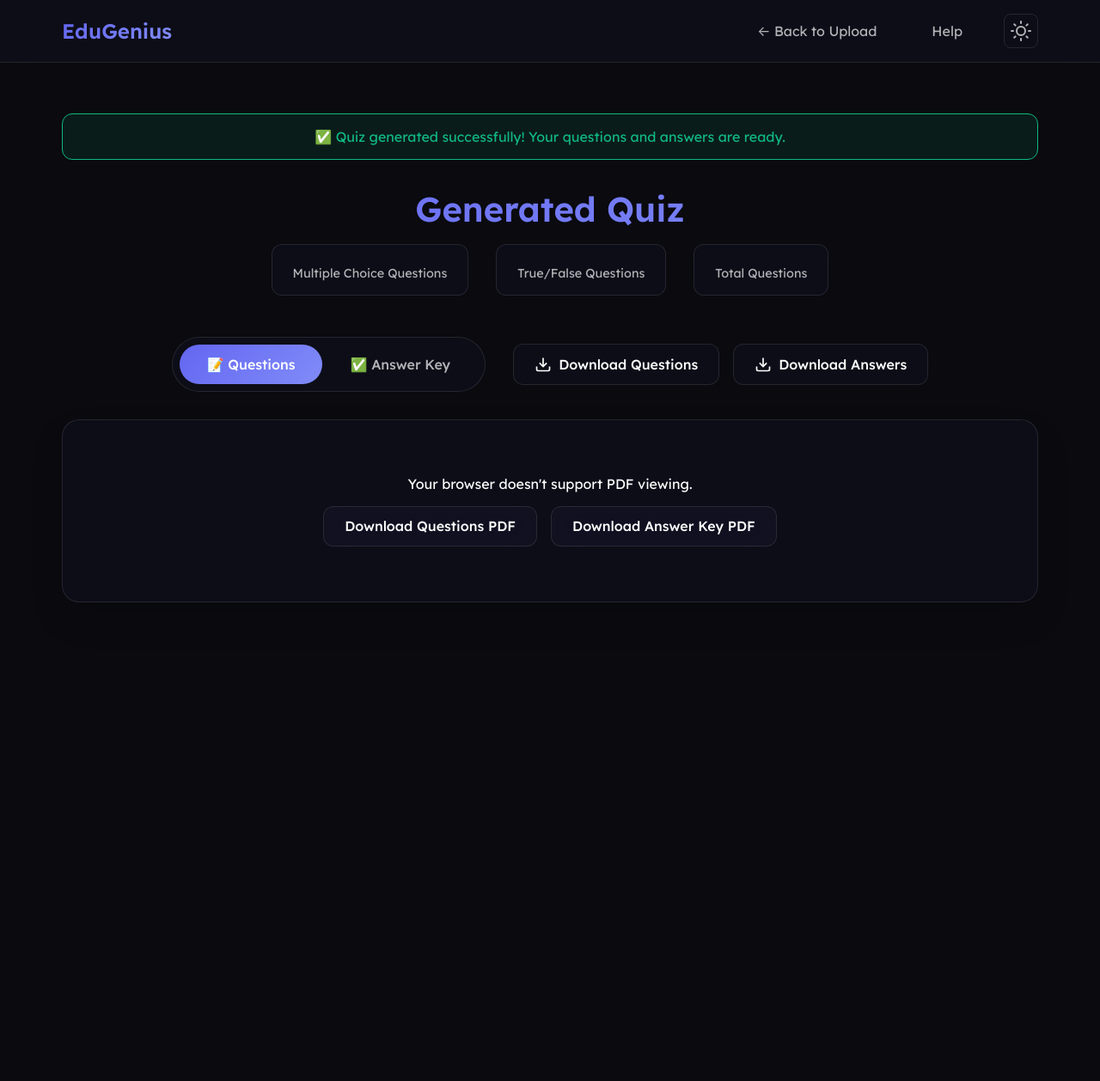
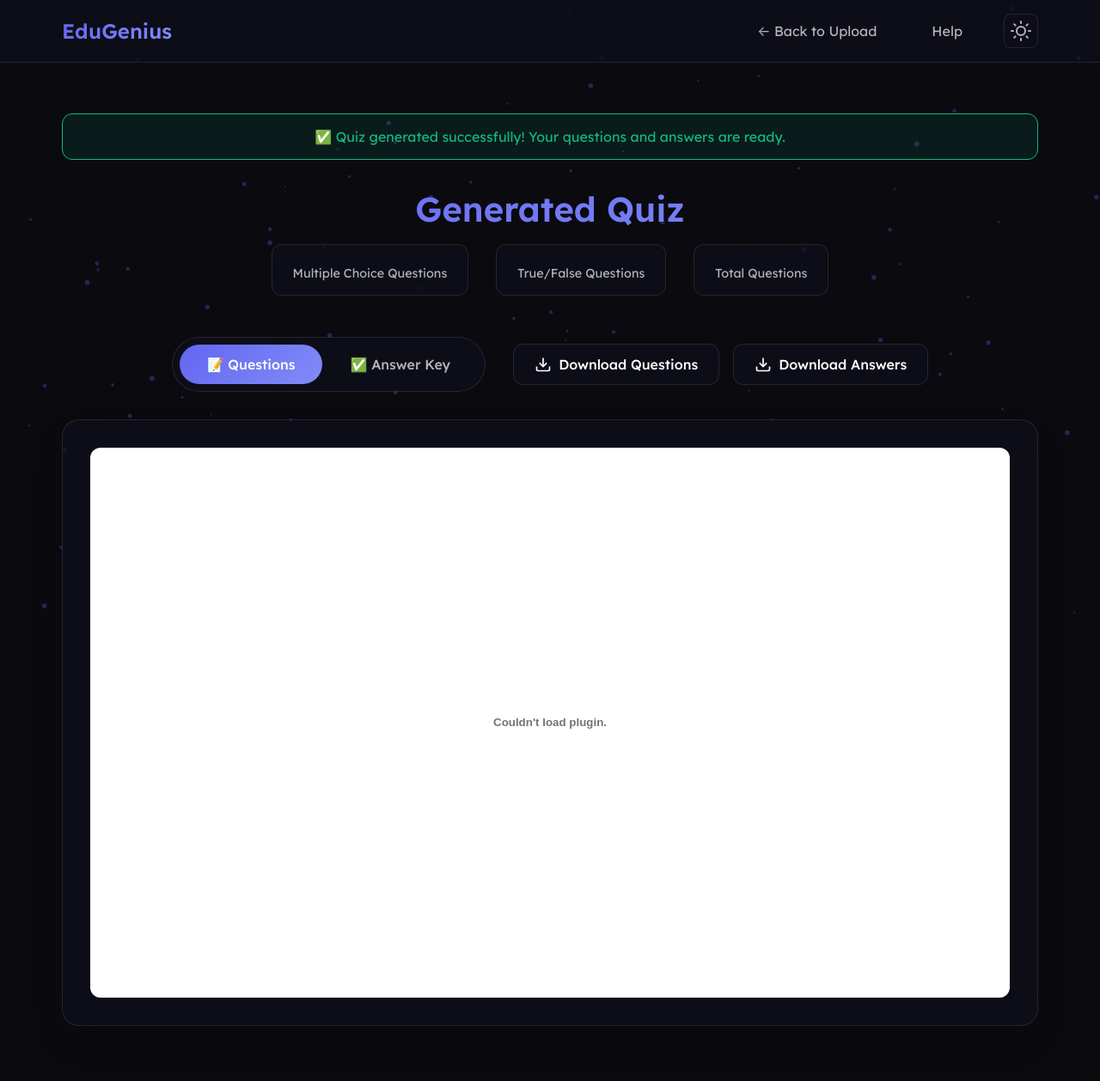
Before and after one commit to PranavJa1n/EduGenius, a Flask app: template templates/result.html in a window 1280 px wide. Shown: the whole page at 86% size. Before the commit the page ends 701 px from the top, so only its background shows below. Run offline with Flask 3, Linux system fonts and the light colour scheme; the template is opened without the code that fills it, so the values that code supplies are empty.

Commit message:
improved result.html

```diff
--- a/templates/result.html
+++ b/templates/result.html
@@ -42,6 +42,19 @@
             background: var(--primary-bg);
             color: var(--text-primary);
             min-height: 100vh;
+            position: relative;
+            overflow-x: hidden;
+        }
+
+        /* Background Canvas */
+        #background-canvas {
+            position: fixed;
+            top: 0;
+            left: 0;
+            width: 100%;
+            height: 100%;
+            z-index: -1;
+            pointer-events: none;
         }
 
         /* Header */
@@ -334,6 +347,9 @@
 </head>
 
 <body>
+    <!-- Background Canvas for 3D Particle Effect -->
+    <canvas id="background-canvas"></canvas>
+
     <header>
         <nav>
             <div class="logo">EduGenius</div>
@@ -491,22 +507,101 @@
             questionsToggle.addEventListener('click', showQuestions);
             answersToggle.addEventListener('click', showAnswers);
 
-            // Check if PDF embed is supported
-            const testEmbed = document.createElement('embed');
-            testEmbed.src = 'data:application/pdf;base64,';
-            testEmbed.type = 'application/pdf';
-            testEmbed.style.display = 'none';
-            document.body.appendChild(testEmbed);
+            // Check if PDF embed is supported - FIXED: Only show fallback if PDFs can't be displayed
+            function checkPDFSupport() {
+                const questionsPdf = document.getElementById('questions-pdf');
+                const answersPdf = document.getElementById('answers-pdf');
+                const fallback = document.getElementById('pdf-fallback');
 
-            setTimeout(() => {
-                if (testEmbed.offsetHeight === 0) {
-                    // PDF embed not supported, show fallback
-                    document.getElementById('pdf-fallback').style.display = 'block';
-                    questionsPdf.style.display = 'none';
-                    answersPdf.style.display = 'none';
+                // Give the browser time to load the PDF
+                setTimeout(() => {
+                    // Check if the embed element has loaded content
+                    try {
+                        // Try to access the embed's document (will fail if PDF not loaded)
+                        const hasContent = questionsPdf.offsetHeight > 0 && questionsPdf.offsetWidth > 0;
+
+                        if (!hasContent) {
+                            // PDFs didn't load, show fallback
+                            fallback.style.display = 'block';
+                            questionsPdf.style.display = 'none';
+                            answersPdf.style.display = 'none';
+                        } else {
+                            // PDFs loaded successfully, ensure questions are visible by default
+                            questionsPdf.style.display = 'block';
+                            answersPdf.style.display = 'none';
+                            fallback.style.display = 'none';
+                        }
+                    } catch (e) {
+                        // If we can't check, assume PDFs are working
+                        questionsPdf.style.display = 'block';
+                        answersPdf.style.display = 'none';
+                        fallback.style.display = 'none';
+                    }
+                }, 1000); // Wait 1 second for PDF to load
+            }
+
+            // Call the PDF support check
+            checkPDFSupport();
+
+            // Background particle effect (copied from index.html)
+            const canvas = document.getElementById('background-canvas');
+            const ctx = canvas.getContext('2d');
+            canvas.width = window.innerWidth;
+            canvas.height = window.innerHeight;
+            let particlesArray;
+
+            class Particle {
+                constructor(x, y, dX, dY, size) {
+                    this.x = x;
+                    this.y = y;
+                    this.directionX = dX;
+                    this.directionY = dY;
+                    this.size = size;
                 }
-                document.body.removeChild(testEmbed);
-            }, 100);
+
+                draw() {
+                    ctx.beginPath();
+                    ctx.arc(this.x, this.y, this.size, 0, Math.PI * 2, false);
+                    ctx.fillStyle = 'rgba(99, 102, 241, 0.3)';
+                    ctx.fill();
+                }
+
+                update() {
+                    if (this.x > canvas.width || this.x < 0) this.directionX = -this.directionX;
+                    if (this.y > canvas.height || this.y < 0) this.directionY = -this.directionY;
+                    this.x += this.directionX;
+                    this.y += this.directionY;
+                    this.draw();
+                }
+            }
+
+            function initCanvas() {
+                particlesArray = [];
+                let num = (canvas.height * canvas.width) / 9000;
+                for (let i = 0; i < num; i++) {
+                    let size = (Math.random() * 2) + 1;
+                    let x = (Math.random() * ((innerWidth - size * 2) - (size * 2)) + size * 2);
+                    let y = (Math.random() * ((innerHeight - size * 2) - (size * 2)) + size * 2);
+                    let dX = (Math.random() * 0.4) - 0.2;
+                    let dY = (Math.random() * 0.4) - 0.2;
+                    particlesArray.push(new Particle(x, y, dX, dY, size));
+                }
+            }
+
+            function animateCanvas() {
+                requestAnimationFrame(animateCanvas);
+                ctx.clearRect(0, 0, innerWidth, innerHeight);
+                particlesArray.forEach(p => p.update());
+            }
+
+            initCanvas();
+            animateCanvas();
+
+            window.addEventListener('resize', () => {
+                canvas.width = innerWidth;
+                canvas.height = innerHeight;
+                initCanvas();
+            });
         });
     </script>
 </body>
```
